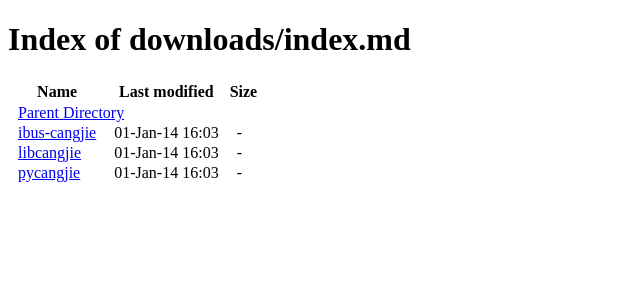
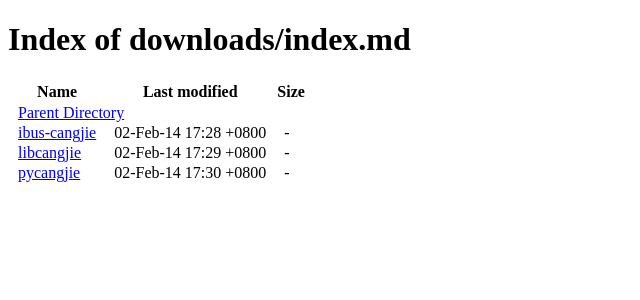
Before and after one commit to brendanhoran/cangjians.github.io, a Jekyll site: the page built from downloads/index.md, in a window 1280 px wide. Shown: the top 300 px of the page, without its empty margins (0-640 px from the left). Built offline with Jekyll 4.4.1, drawn with Linux system fonts in a browser that asks for light colours.

Commit message:
downloads: Improve the index pages
We now display the timezone along with the date/time of each release.

In addition, this commit gets rid of those annoying « No new line »
messages that Git puts at the end of every file when showing diffs.

```diff
--- a/downloads/index.md
+++ b/downloads/index.md
@@ -3,6 +3,6 @@ layout: listing
 project: .
 ---
 
-<tr><td><a href="ibus-cangjie">ibus-cangjie</a></td><td>01-Jan-14 16:03</td><td>-</td></tr>
-<tr><td><a href="libcangjie">libcangjie</a></td><td>01-Jan-14 16:03</td><td>-</td></tr>
-<tr><td><a href="pycangjie">pycangjie</a></td><td>01-Jan-14 16:03</td><td>-</td></tr>
+<tr><td><a href="ibus-cangjie">ibus-cangjie</a></td><td>02-Feb-14 17:28 +0800</td><td>-</td></tr>
+<tr><td><a href="libcangjie">libcangjie</a></td><td>02-Feb-14 17:29 +0800</td><td>-</td></tr>
+<tr><td><a href="pycangjie">pycangjie</a></td><td>02-Feb-14 17:30 +0800</td><td>-</td></tr>
```
Also changed, not shown: downloads/ibus-cangjie/index.md (+2 -2 lines), downloads/libcangjie/index.md (+2 -2 lines), downloads/pycangjie/index.md (+2 -2 lines), 1 other file.
